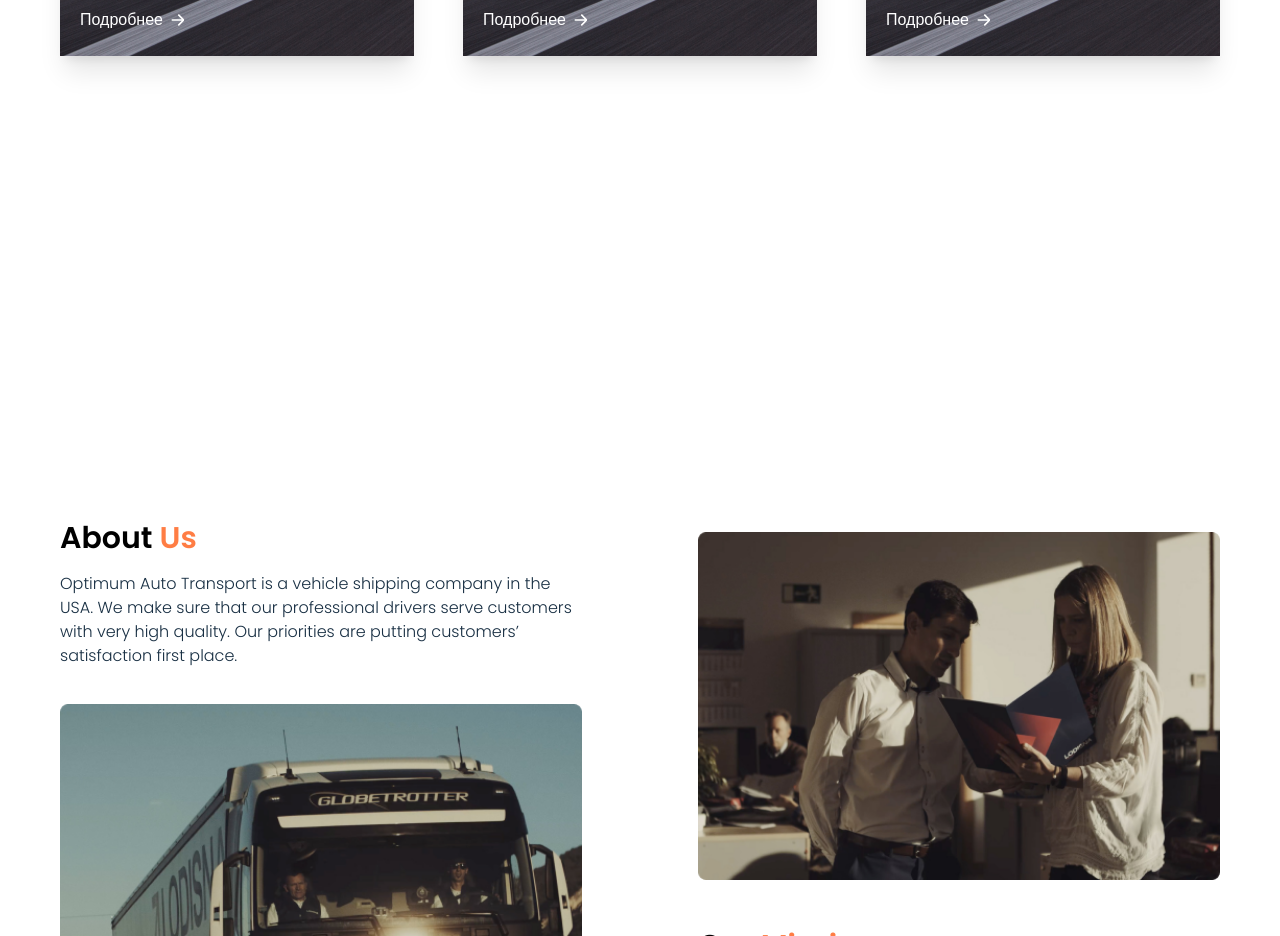
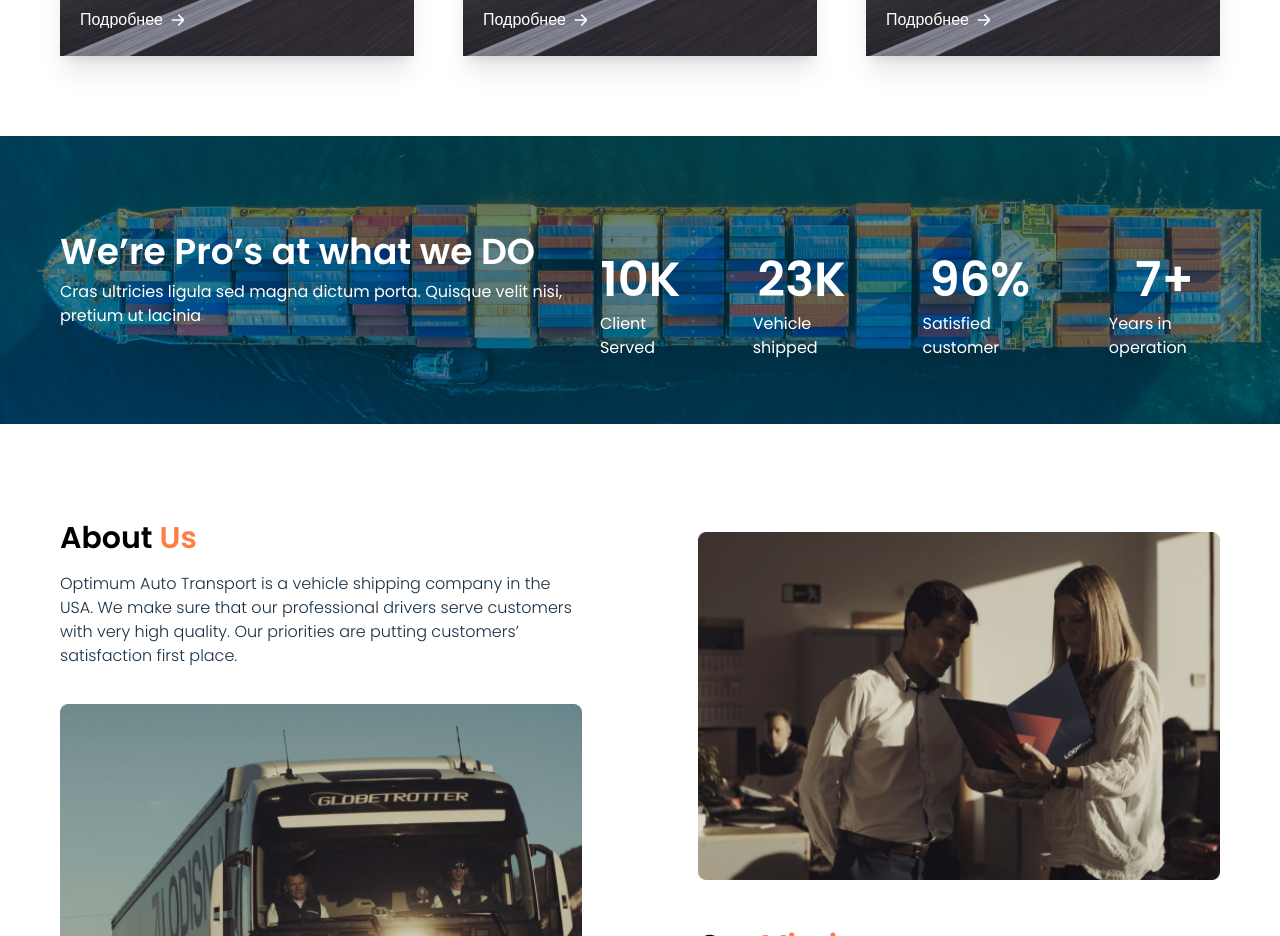
Before and after one commit to node-nodir/Transportation-services, a Next.js app: page / in a window 1280 px wide. Shown: the part 1840-2776 px from the top of the page. Built offline with nearby package versions, Linux system fonts and the light colour scheme.

Commit message:
Add fix bug

```diff
--- a/components/Main/Main.tsx
+++ b/components/Main/Main.tsx
@@ -1,10 +1,8 @@
 import React from "react";
+import Hero from '../Hero/Hero'
+import Wedo from "../Wedo/Wedo";
 import AboutUs from "../AboutUs/AboutUs";
 import OurServices from "../OurServices/OurServices";
-import Wedo from "../Wedo/Wedo";
-import React from 'react'
-import Hero from '../Hero/Hero'
-import OurServices from '../OurServices/OurServices'
 
 function Main() {
   return (
--- a/tailwind.config.js
+++ b/tailwind.config.js
@@ -11,6 +11,7 @@ module.exports = {
         learnMoreAfterImg: "url('/Images/ServicesImg/turn.svg')",
         learnMoreModalImg: "url('/Images/ServicesImg/turn2.svg')",
         heroBg: "url('/Images/HeroImg/hero_bg.png')",
+        weDoBg: "url('/Images/wedoImgs/weDoBg.png')",
       },
       colors: {
         orange: {
```
Lines whose indentation alone changed are shown as unchanged.
